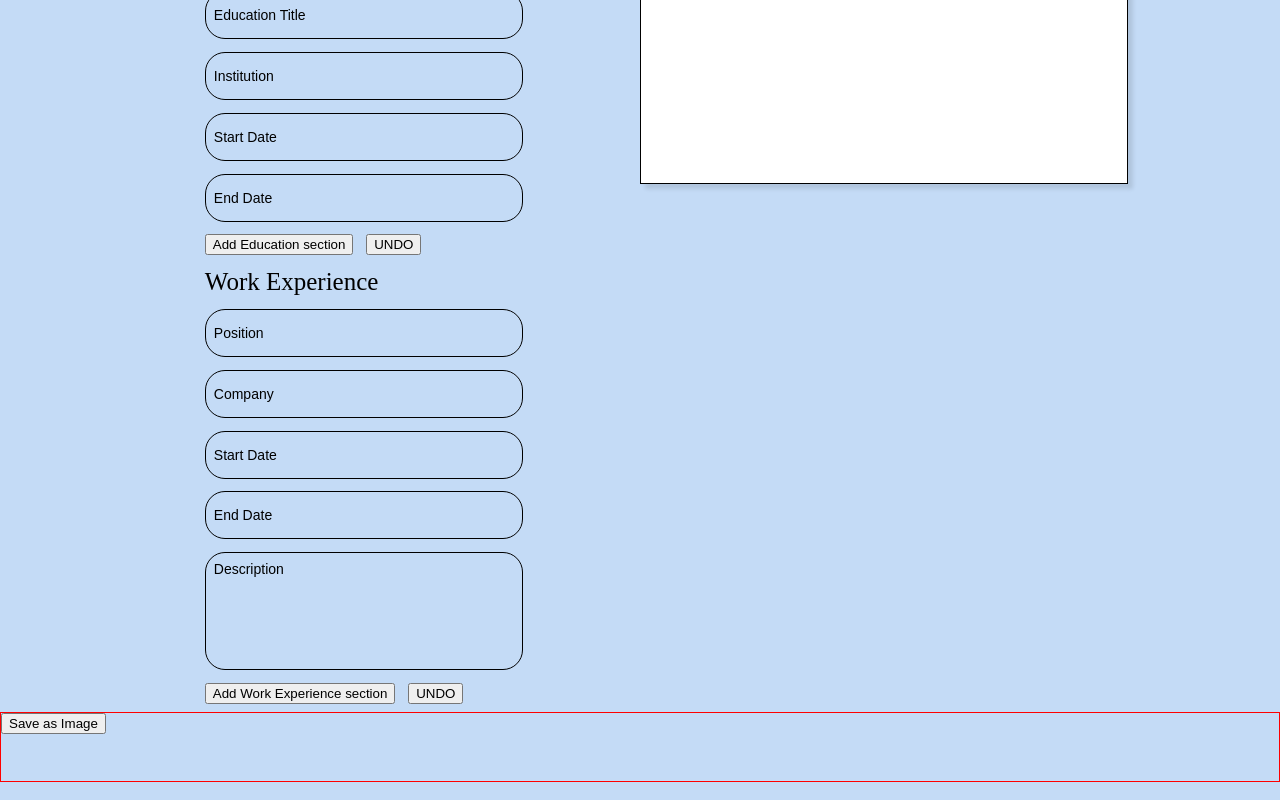
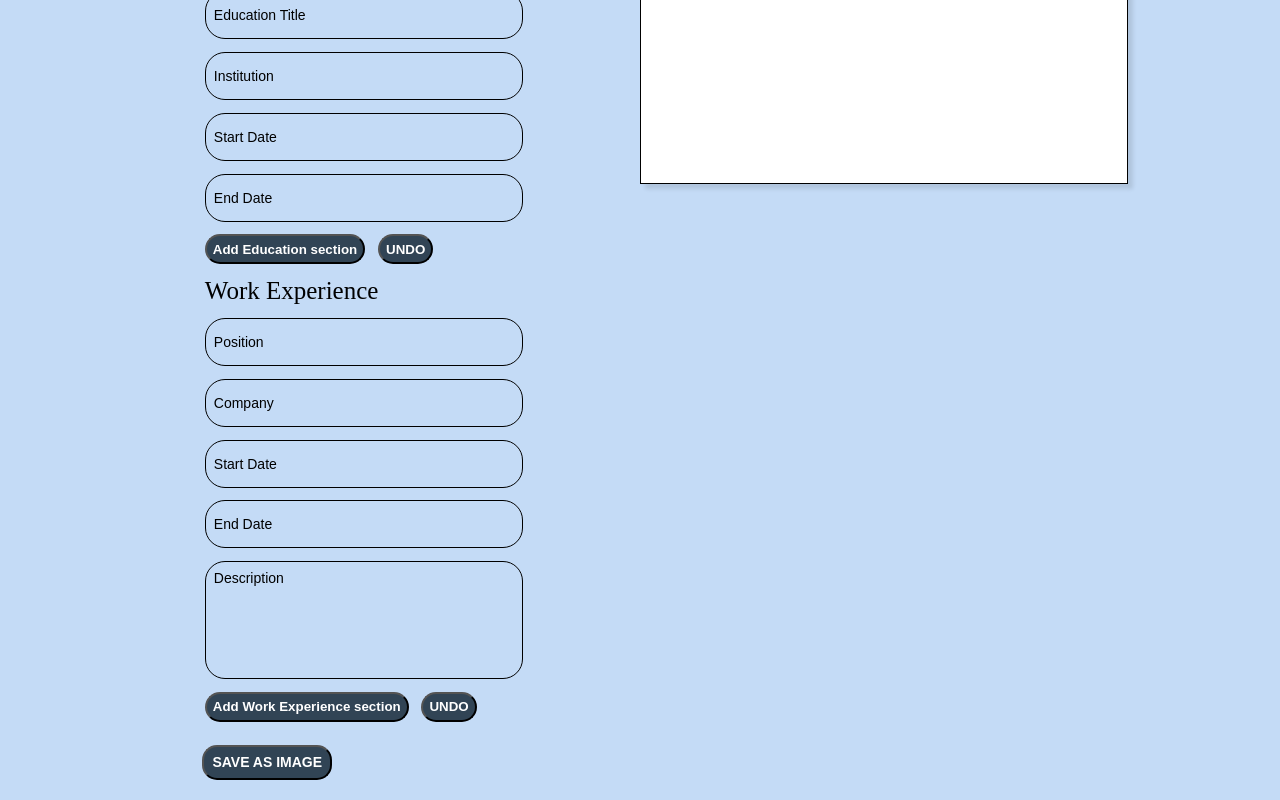
Before and after one commit to AlexGh27/cv-project, a React (Create React App) app: page / in a window 1280 px wide. Shown: the part 608-1408 px from the top of the page. Built offline with nearby package versions, Linux system fonts and the light colour scheme.

Commit message:
Styled buttons and update dependencies

```diff
--- a/src/components/Footer.js
+++ b/src/components/Footer.js
@@ -17,7 +17,7 @@ export default class Footer extends Component {
   render() {
     return (
       <div className="footer">
-        <button onClick={this.captureScreenshot}>Save as Image</button>
+        <button onClick={this.captureScreenshot} id="save-button">SAVE AS IMAGE</button>
       </div>
     );
   }
--- a/src/components/Header.js
+++ b/src/components/Header.js
@@ -7,8 +7,8 @@ export default class Header extends Component {
 
         return(
             <div className="header">
-               <div className="github">My github</div>
-               <div className = "project">
+               <a href="https://github.com/AlexGh27" className="github">My github</a>
+                <div className = "project">
                      Created by AlexGh27
                 </div>
 
--- a/src/style.css
+++ b/src/style.css
@@ -30,7 +30,6 @@ body, html {
 
 .footer {
     grid-area: 3 / 1 / 4 / 3;
-    border: 1px solid red;
 }
 
 .header {
@@ -60,6 +59,7 @@ body, html {
     font-size: 30px;
     margin-left: 2vw;
     font-family: 'HeaderFont', Arial sans-serif;
+    text-decoration: none;
 }
 .field-title {
     font-size: 25px;
@@ -286,3 +286,20 @@ input {
     justify-content: flex-start;
     gap: 1vw
 }
+
+button {
+    height: 30px;
+    background-color: #314455;
+    color: white;
+    font-weight: bold;
+    border-radius: 15px;
+}
+
+#save-button {
+    height: 35px;
+    width: 130px;
+    margin-left: 15.8vw;
+    margin-top: 15px;
+    font-size: 14px;
+
+}
```
Also changed, not shown: package.json (+7 -0 lines), 1 other file (tests, documents, lock files or other folders).
